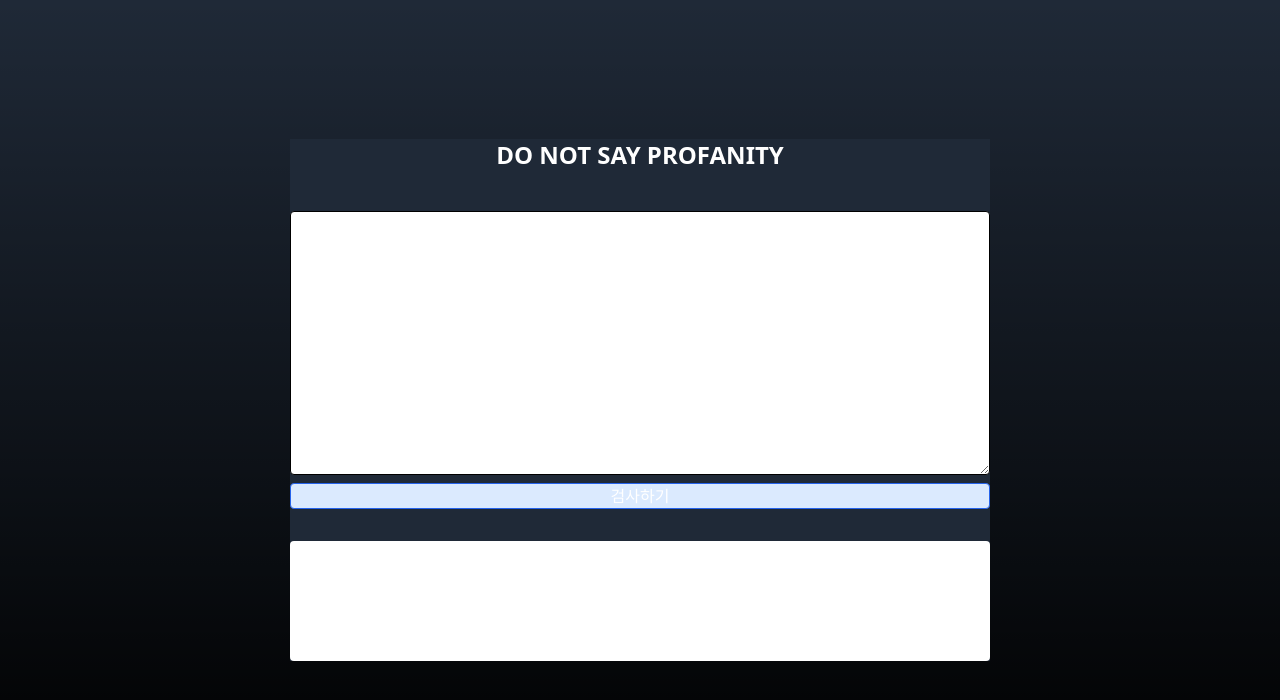
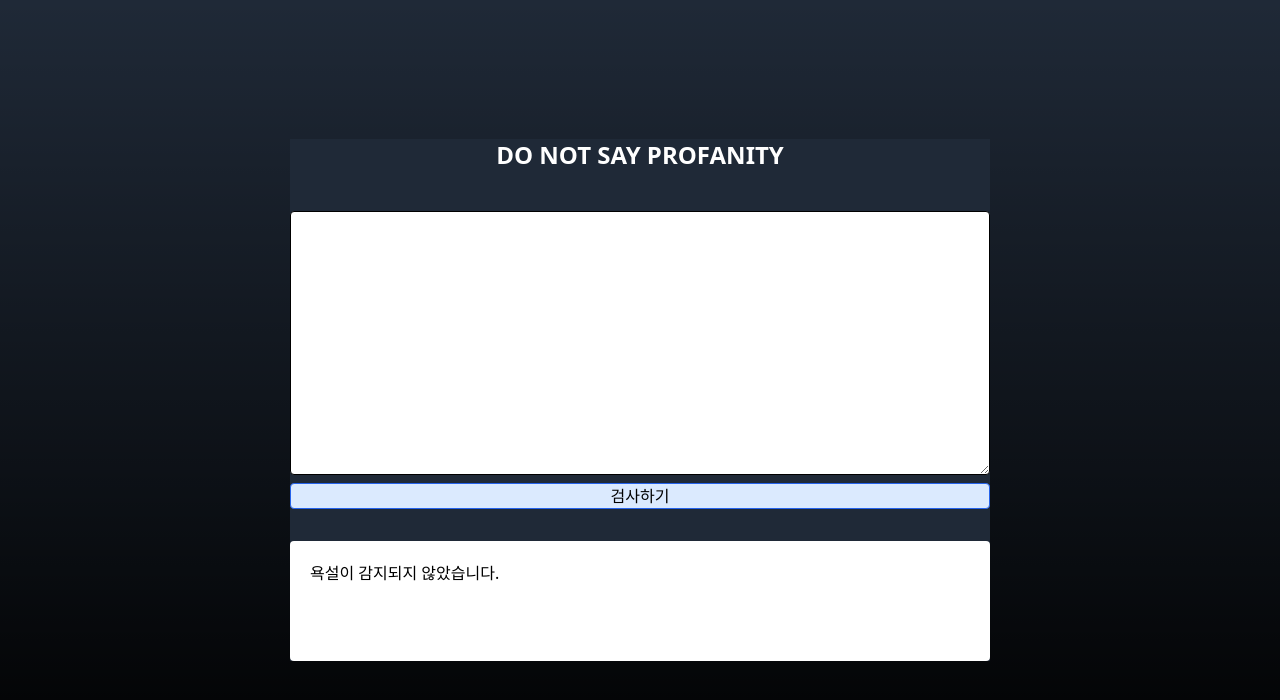
Before and after one commit to shinwonse/do-not-say-profanity, a Next.js app: page / in a window 1280 px wide. Shown: the top 700 px of the page. Built offline with nearby package versions, Linux system fonts and the light colour scheme.

Commit message:
오류 해결

```diff
--- a/src/app/components/ClientComponent/ClientComponent.tsx
+++ b/src/app/components/ClientComponent/ClientComponent.tsx
@@ -18,6 +18,7 @@ const ATTRIBUTES = [
 ];
 
 const analyzeToxicity = async (text: string) => {
+  if (!text) return;
   const url = `https://commentanalyzer.googleapis.com/v1alpha1/comments:analyze?key=AIzaSyD0FLOo9XEbmrcjAzI8cC98g-VwoTwASDI`;
 
   const request = {
--- a/src/app/components/ResultBox/ResultBox.tsx
+++ b/src/app/components/ResultBox/ResultBox.tsx
@@ -7,9 +7,9 @@ type Props = {
 function ResultBox({ result }: Props) {
   return (
     <div className="p-5 bg-white w-full rounded mt-8 min-h-[120px]">
-      {result.length ? (
+      {result?.length ? (
         <div>
-          {result.map((item, idx) => {
+          {result?.map((item, idx) => {
             return (
               // eslint-disable-next-line react/no-array-index-key
               <div key={idx}>
--- a/src/app/layout.tsx
+++ b/src/app/layout.tsx
@@ -17,7 +17,7 @@ export default function RootLayout({ children }: { children: ReactNode }) {
       <body
         className={
           (classNames(inter.className),
-          'flex flex-col items-center justify-center bg-gray-800')
+          'flex flex-col items-center justify-center bg-gray-800 text-black')
         }
         style={{ height: '100dvh' }}
       >
```
